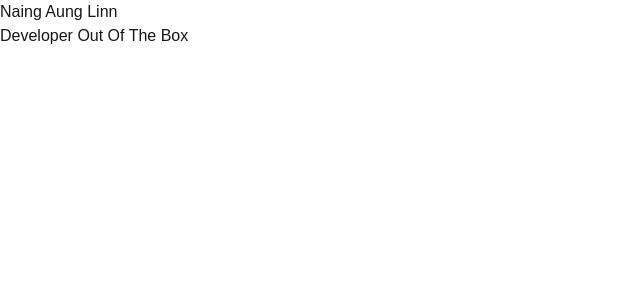
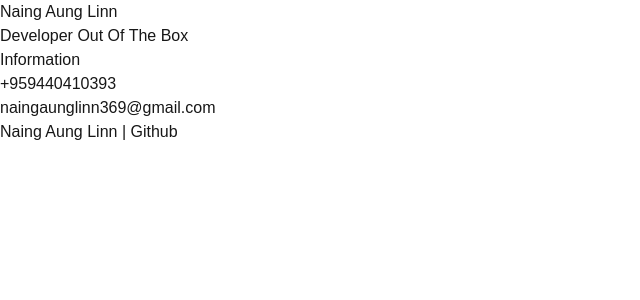
Before and after one commit to naingaunglinn/portfolio-2, a Next.js app: page / in a window 1280 px wide. Shown: the top 300 px of the page, without its empty margins (0-640 px from the left). Built offline with nearby package versions, Linux system fonts and the light colour scheme.

Commit message:
update: information

```diff
--- a/src/app/page.tsx
+++ b/src/app/page.tsx
@@ -1,3 +1,5 @@
+import Link from "next/link";
+
 export default function Home() {
   return (
     <div className="grid grid-rows-[20px_1fr_20px] items-center justify-items-center min-h-screen p-8 pb-20 gap-16 sm:p-20 font-[family-name:var(--font-geist-sans)]">
@@ -6,6 +8,14 @@ export default function Home() {
 				<h1 className="font-jost text-5xl uppercase">Naing Aung Linn</h1>
 				<p>Developer Out Of The Box</p>
 			</div>
+			<div>
+				<h2 className="text-2xl">Information</h2>
+				<ul>
+					<li>+959440410393</li>
+					<li>naingaunglinn369@gmail.com</li>
+					<li><Link href="https://github.com/naingaunglinn">Naing Aung Linn | Github</Link></li>
+				</ul>
+			</div>
 		</main>
     </div>
   );
```
